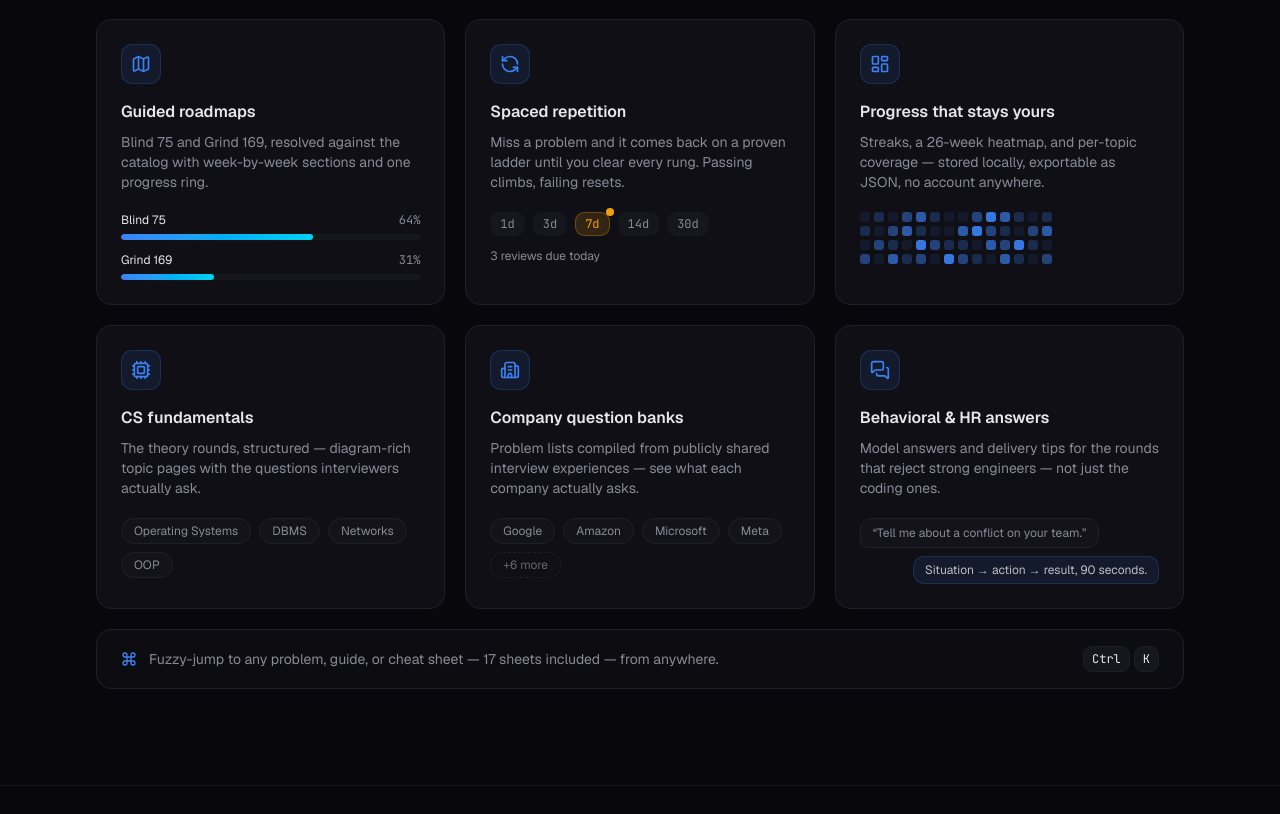
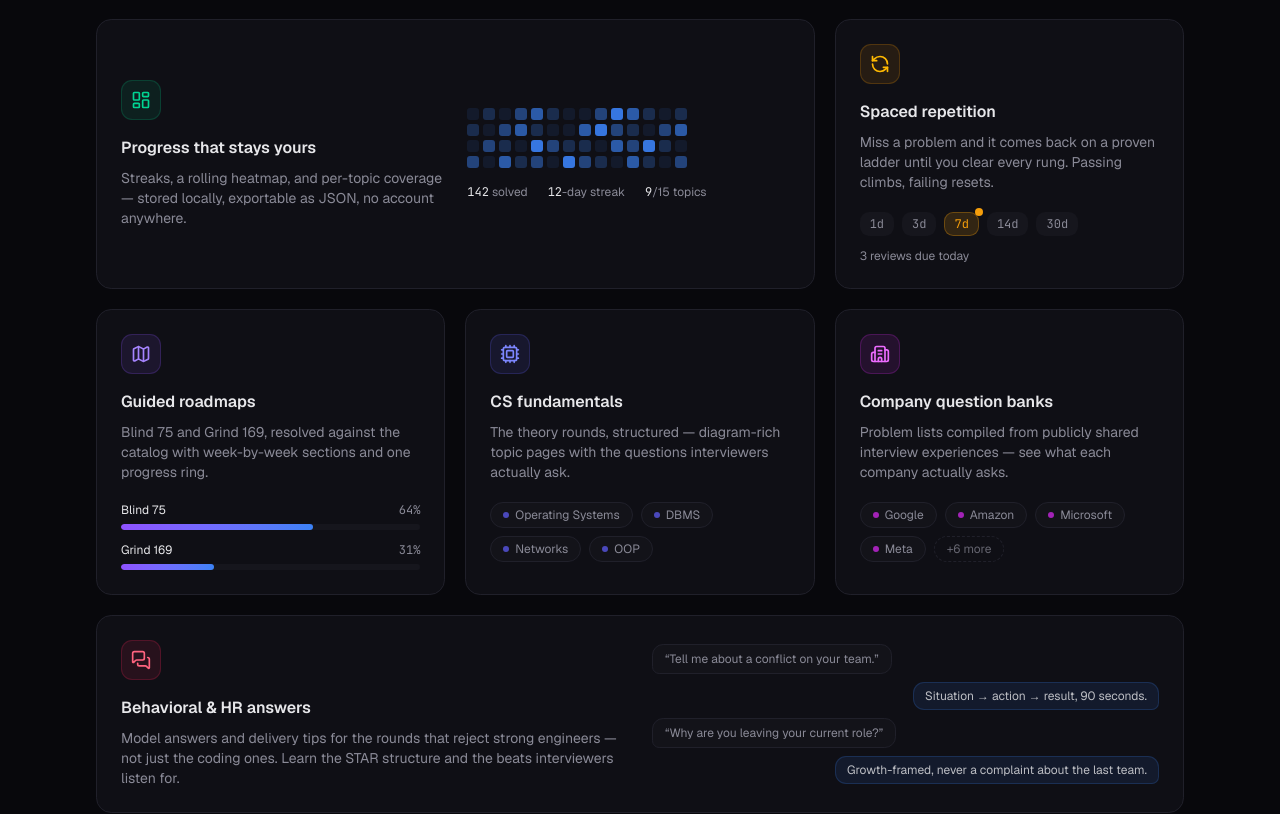
Before and after one commit to ashishguleria04/Solvarch, a Next.js app: page / in a window 1280 px wide. Shown: the part 1724-2538 px from the top of the page. Built offline with nearby package versions, Linux system fonts and the light colour scheme; no server answers.

Commit message:
feat: enhance landing page with new tiles and accent colors for improved visual distinction

```diff
--- a/src/app/(marketing)/page.tsx
+++ b/src/app/(marketing)/page.tsx
@@ -227,12 +227,13 @@ export default async function LandingPage() {
           </FadeIn>
 
           <div className="mt-14 grid gap-5 sm:grid-cols-2 lg:grid-cols-6">
-            {/* Editor + judge */}
+            {/* Editor + judge — anchor tile, distinct surface */}
             <FadeIn className="sm:col-span-2 lg:col-span-4">
-              <GlowCard className="h-full rounded-xl border border-border bg-card p-6 transition-colors hover:border-primary/40">
+              <GlowCard className="h-full rounded-xl border border-border bg-gradient-to-br from-card via-card to-primary/[0.05] p-6 transition-colors hover:border-primary/40">
                 <div className="grid h-full gap-6 md:grid-cols-2">
                   <TileHeading
                     icon={Code2}
+                    accent="blue"
                     title="A real editor, a real judge"
                     description={`Solve ${problems.length} problems across ${topics.length} topics in Python, JavaScript, Java, or C++ — progressive hints, editorials, instant verdicts. Or start the timer and grade yourself like an interviewer would.`}
                   />
@@ -267,6 +268,7 @@ export default async function LandingPage() {
               <GlowCard className="h-full rounded-xl border border-border bg-card p-6 transition-colors hover:border-primary/40">
                 <TileHeading
                   icon={Network}
+                  accent="cyan"
                   title={`System design, ${systemDesign.length} guides deep`}
                   description="HLD and LLD fundamentals plus full case studies — Twitter, Uber, Netflix — with diagrams, estimation, and trade-offs."
                 />
@@ -296,34 +298,38 @@ export default async function LandingPage() {
               </GlowCard>
             </FadeIn>
 
-            {/* Roadmaps */}
-            <FadeIn delay={0.1} className="lg:col-span-2">
+            {/* Progress — wide anchor tile */}
+            <FadeIn delay={0.1} className="sm:col-span-2 lg:col-span-4">
               <GlowCard className="h-full rounded-xl border border-border bg-card p-6 transition-colors hover:border-primary/40">
+                <div className="grid h-full items-center gap-6 md:grid-cols-2">
                   <TileHeading
-                  icon={Map}
-                  title="Guided roadmaps"
-                  description="Blind 75 and Grind 169, resolved against the catalog with week-by-week sections and one progress ring."
+                    icon={LayoutDashboard}
+                    accent="emerald"
+                    title="Progress that stays yours"
+                    description="Streaks, a rolling heatmap, and per-topic coverage — stored locally, exportable as JSON, no account anywhere."
                   />
-                <div className="mt-5 space-y-3">
-                  {[
-                    { name: "Blind 75", pct: 64 },
-                    { name: "Grind 169", pct: 31 },
-                  ].map((r) => (
-                    <div key={r.name}>
-                      <div className="flex justify-between text-xs">
-                        <span>{r.name}</span>
-                        <span className="font-mono text-muted-foreground">
-                          {r.pct}%
+                  <div>
+                    <div className="grid w-max grid-cols-14 gap-1">
+                      {HEAT.map((level, i) => (
+                        <span
+                          key={i}
+                          className={`size-3 rounded-[3px] ${heatClass[level]}`}
+                        />
+                      ))}
+                    </div>
+                    <div className="mt-4 flex flex-wrap gap-x-5 gap-y-1.5 text-xs text-muted-foreground">
+                      <span>
+                        <span className="font-mono text-foreground">142</span> solved
+                      </span>
+                      <span>
+                        <span className="font-mono text-foreground">12</span>-day streak
+                      </span>
+                      <span>
+                        <span className="font-mono text-foreground">9</span>/
+                        {topics.length} topics
                       </span>
                     </div>
-                      <div className="mt-1.5 h-1.5 overflow-hidden rounded-full bg-secondary">
-                        <div
-                          className="h-full rounded-full bg-gradient-to-r from-primary to-cyan-400"
-                          style={{ width: `${r.pct}%` }}
-                        />
                   </div>
-                    </div>
-                  ))}
                 </div>
               </GlowCard>
             </FadeIn>
@@ -333,6 +339,7 @@ export default async function LandingPage() {
               <GlowCard className="h-full rounded-xl border border-border bg-card p-6 transition-colors hover:border-primary/40">
                 <TileHeading
                   icon={RefreshCcw}
+                  accent="amber"
                   title="Spaced repetition"
                   description="Miss a problem and it comes back on a proven ladder until you clear every rung. Passing climbs, failing resets."
                 />
@@ -359,20 +366,34 @@ export default async function LandingPage() {
               </GlowCard>
             </FadeIn>
 
-            {/* Progress */}
+            {/* Roadmaps */}
             <FadeIn delay={0.2} className="lg:col-span-2">
               <GlowCard className="h-full rounded-xl border border-border bg-card p-6 transition-colors hover:border-primary/40">
                 <TileHeading
-                  icon={LayoutDashboard}
-                  title="Progress that stays yours"
-                  description="Streaks, a 26-week heatmap, and per-topic coverage — stored locally, exportable as JSON, no account anywhere."
+                  icon={Map}
+                  accent="violet"
+                  title="Guided roadmaps"
+                  description="Blind 75 and Grind 169, resolved against the catalog with week-by-week sections and one progress ring."
                 />
-                <div className="mt-5 grid w-max grid-cols-14 gap-1">
-                  {HEAT.map((level, i) => (
-                    <span
-                      key={i}
-                      className={`size-2.5 rounded-[3px] ${heatClass[level]}`}
+                <div className="mt-5 space-y-3">
+                  {[
+                    { name: "Blind 75", pct: 64 },
+                    { name: "Grind 169", pct: 31 },
+                  ].map((r) => (
+                    <div key={r.name}>
+                      <div className="flex justify-between text-xs">
+                        <span>{r.name}</span>
+                        <span className="font-mono text-muted-foreground">
+                          {r.pct}%
+                        </span>
+                      </div>
+                      <div className="mt-1.5 h-1.5 overflow-hidden rounded-full bg-secondary">
+                        <div
+                          className="h-full rounded-full bg-gradient-to-r from-violet-500 to-primary"
+                          style={{ width: `${r.pct}%` }}
                         />
+                      </div>
+                    </div>
                   ))}
                 </div>
               </GlowCard>
@@ -383,6 +404,7 @@ export default async function LandingPage() {
               <GlowCard className="h-full rounded-xl border border-border bg-card p-6 transition-colors hover:border-primary/40">
                 <TileHeading
                   icon={Cpu}
+                  accent="indigo"
                   title="CS fundamentals"
                   description="The theory rounds, structured — diagram-rich topic pages with the questions interviewers actually ask."
                 />
@@ -390,8 +412,9 @@ export default async function LandingPage() {
                   {["Operating Systems", "DBMS", "Networks", "OOP"].map((s) => (
                     <span
                       key={s}
-                      className="rounded-full border border-border bg-secondary/60 px-3 py-1 text-xs text-muted-foreground"
+                      className="inline-flex items-center gap-1.5 rounded-full border border-border bg-secondary/60 px-3 py-1 text-xs text-muted-foreground"
                     >
+                      <span className={`size-1.5 rounded-full ${DOTS.indigo}`} />
                       {s}
                     </span>
                   ))}
@@ -404,6 +427,7 @@ export default async function LandingPage() {
               <GlowCard className="h-full rounded-xl border border-border bg-card p-6 transition-colors hover:border-primary/40">
                 <TileHeading
                   icon={Building2}
+                  accent="fuchsia"
                   title="Company question banks"
                   description="Problem lists compiled from publicly shared interview experiences — see what each company actually asks."
                 />
@@ -411,8 +435,9 @@ export default async function LandingPage() {
                   {["Google", "Amazon", "Microsoft", "Meta"].map((c) => (
                     <span
                       key={c}
-                      className="rounded-full border border-border bg-secondary/60 px-3 py-1 text-xs text-muted-foreground"
+                      className="inline-flex items-center gap-1.5 rounded-full border border-border bg-secondary/60 px-3 py-1 text-xs text-muted-foreground"
                     >
+                      <span className={`size-1.5 rounded-full ${DOTS.fuchsia}`} />
                       {c}
                     </span>
                   ))}
@@ -423,20 +448,29 @@ export default async function LandingPage() {
               </GlowCard>
             </FadeIn>
 
-            {/* Question bank */}
-            <FadeIn delay={0.35} className="lg:col-span-2">
+            {/* Behavioral — full-width tile */}
+            <FadeIn delay={0.35} className="sm:col-span-2 lg:col-span-6">
               <GlowCard className="h-full rounded-xl border border-border bg-card p-6 transition-colors hover:border-primary/40">
+                <div className="grid h-full items-center gap-6 md:grid-cols-2">
                   <TileHeading
                     icon={MessagesSquare}
+                    accent="rose"
                     title="Behavioral & HR answers"
-                  description="Model answers and delivery tips for the rounds that reject strong engineers — not just the coding ones."
+                    description="Model answers and delivery tips for the rounds that reject strong engineers — not just the coding ones. Learn the STAR structure and the beats interviewers listen for."
                   />
-                <div className="mt-5 space-y-2 text-xs">
+                  <div className="space-y-2 text-xs">
                     <div className="w-fit max-w-full rounded-lg rounded-bl-sm border border-border bg-secondary/60 px-3 py-1.5 text-muted-foreground">
                       “Tell me about a conflict on your team.”
                     </div>
                     <div className="ml-auto w-fit max-w-full rounded-lg rounded-br-sm bg-primary/10 px-3 py-1.5 text-foreground/80 ring-1 ring-primary/20 ring-inset">
                       Situation → action → result, 90 seconds.
+                    </div>
+                    <div className="w-fit max-w-full rounded-lg rounded-bl-sm border border-border bg-secondary/60 px-3 py-1.5 text-muted-foreground">
+                      “Why are you leaving your current role?”
+                    </div>
+                    <div className="ml-auto w-fit max-w-full rounded-lg rounded-br-sm bg-primary/10 px-3 py-1.5 text-foreground/80 ring-1 ring-primary/20 ring-inset">
+                      Growth-framed, never a complaint about the last team.
+                    </div>
                   </div>
                 </div>
               </GlowCard>
@@ -464,6 +498,25 @@ export default async function LandingPage() {
         </Container>
       </section>
 
+      {/* Product showcase */}
+      <section className="border-t border-border/60 py-24">
+        <Container>
+          <FadeIn className="mx-auto max-w-2xl text-center">
+            <Eyebrow>The dashboard</Eyebrow>
+            <h2 className="mt-3 text-3xl font-semibold tracking-tight sm:text-4xl">
+              Every rep, on one screen
+            </h2>
+            <p className="mt-4 text-muted-foreground">
+              Solve, review, and read — then watch your streak, coverage, and
+              activity build in a dashboard that&apos;s yours alone.
+            </p>
+          </FadeIn>
+          <FadeIn delay={0.1} className="mt-12">
+            <AppShowcase />
+          </FadeIn>
+        </Container>
+      </section>
+
       {/* How it works */}
       <section className="border-t border-border/60 py-24">
         <Container>
@@ -474,7 +527,7 @@ export default async function LandingPage() {
             </h2>
           </FadeIn>
           <div className="relative mt-14 grid gap-10 md:grid-cols-3">
-            <div className="absolute top-5 right-[16%] left-[16%] hidden h-px bg-gradient-to-r from-transparent via-border to-transparent md:block" />
+            <ConnectorLine />
             {steps.map((s, i) => (
               <FadeIn key={s.n} delay={i * 0.12} className="relative text-center">
                 <div className="mx-auto flex size-10 items-center justify-center rounded-full border border-primary/30 bg-background font-mono text-sm text-primary shadow-[0_0_20px_-6px_rgba(59,130,246,0.5)]">
```
Lines whose indentation alone changed are shown as unchanged.
